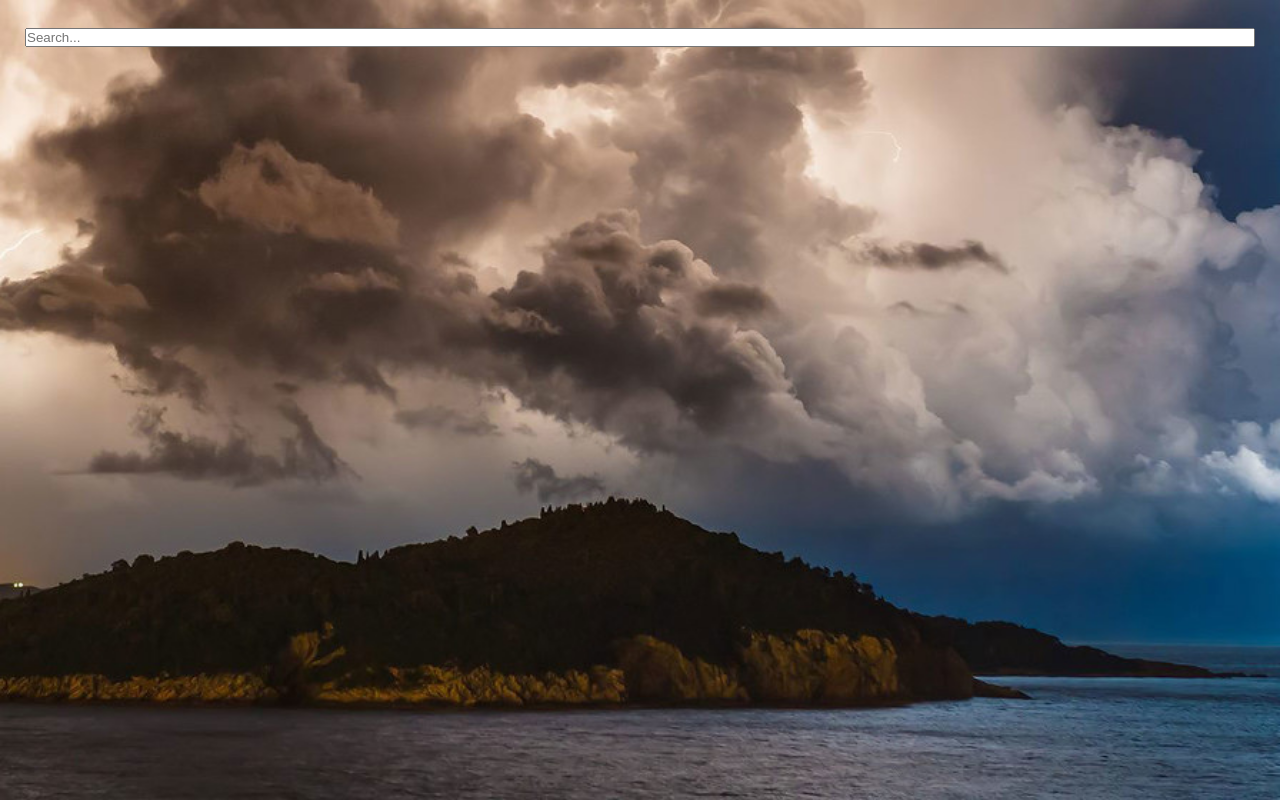
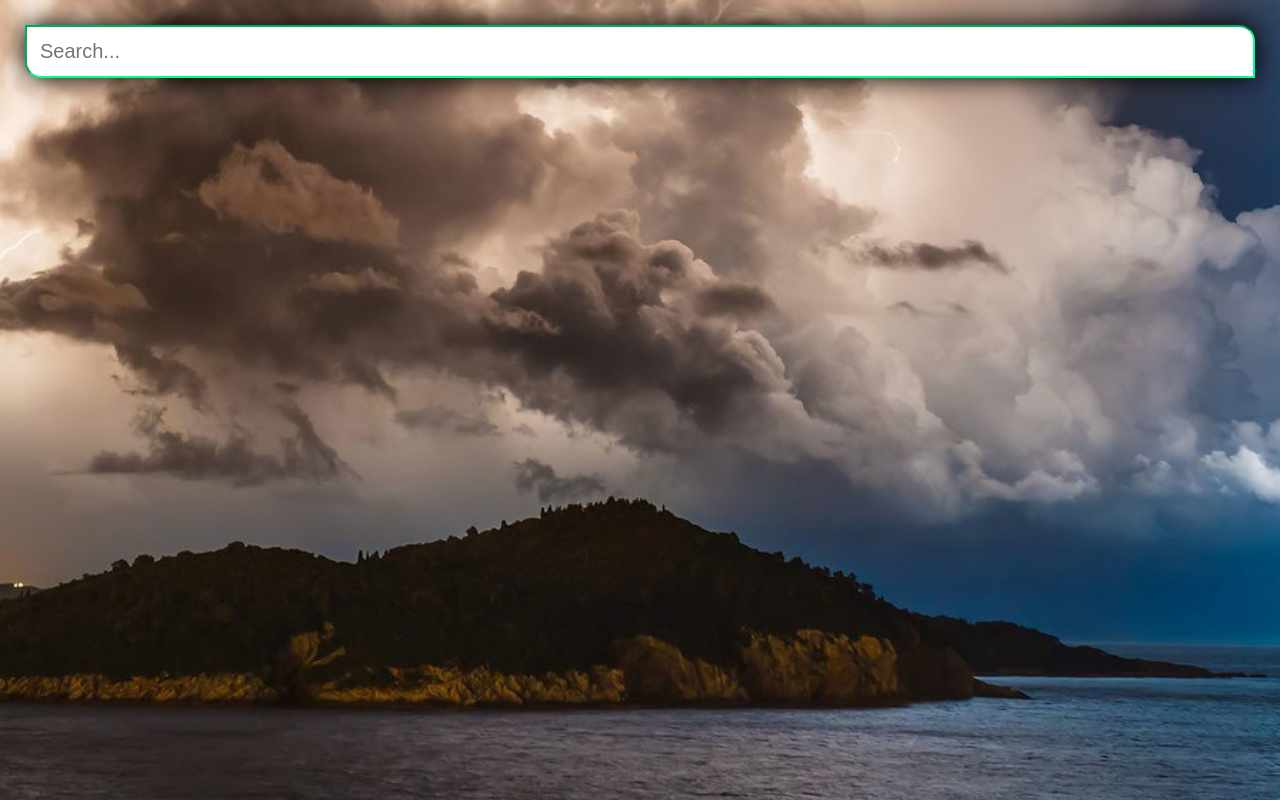
Before and after one commit to blaz-k/open-weather-js, a Vue app: page / in a window 1280 px wide. Built offline with nearby package versions, Linux system fonts and the light colour scheme.

Commit message:
css corrected

```diff
--- a/src/App.vue
+++ b/src/App.vue
@@ -40,8 +40,19 @@ main {
   padding: 25px;
 }
 
-input {
+.search-box {
   width: 100%;
   margin-bottom: 30px;
 }
+
+.search-box .search-bar {
+  display: block;
+  width: 100%;
+  padding: 13px;
+
+  font-size: 20px;
+  border-radius: 0px 16px 0px 16px;
+  box-shadow: 0px 0px 26px;
+  border-color: rgb(0, 255, 136);
+}
 </style>
--- a/src/components/CheckWeather.vue
+++ b/src/components/CheckWeather.vue
@@ -2,6 +2,7 @@
   <div>
     <div class="search-box">
       <input
+        class="search-bar"
         type="text"
         placeholder="Search..."
         v-model="query"
@@ -51,14 +52,45 @@ export default {
 </script>
 
 <style scoped>
-* {
-  margin: 0;
-  padding: 0;
-  box-sizing: border-box;
+.location {
+  font-size: 45px;
+  font-weight: 500;
+  text-align: center;
+  color: rgb(22, 3, 3);
+  text-shadow: 1px 2px rgba(0, 0, 0, 0.25);
 }
 
-body {
-  font-family: Georgia, "Times New Roman", Times, serif;
+.date {
+  font-size: 25px;
+  font-weight: 300;
+  text-align: center;
+  font-style: italic;
+  color: rgb(22, 3, 3);
+}
+
+.weather-info {
+  text-align: center;
+  color: rgb(22, 3, 3);
+}
+
+.weather-info .temp {
+  display: inline-block;
+  padding: 15px 25px;
+  font-size: 180px;
+  font-weight: 900;
+  text-shadow: 2px 4px;
+  background-color: rgba(255, 255, 255, 0.25);
+  border-radius: 17px;
+  margin: 30px 0px;
+
+  box-shadow: 10px 25px;
+}
+
+.weather-info .meteo {
+  font-size: 55px;
+  font-weight: 750;
+  font-style: italic;
+  text-shadow: 2px 6px rgba(255, 255, 255, 0.25);
 }
 </style>
 
```
